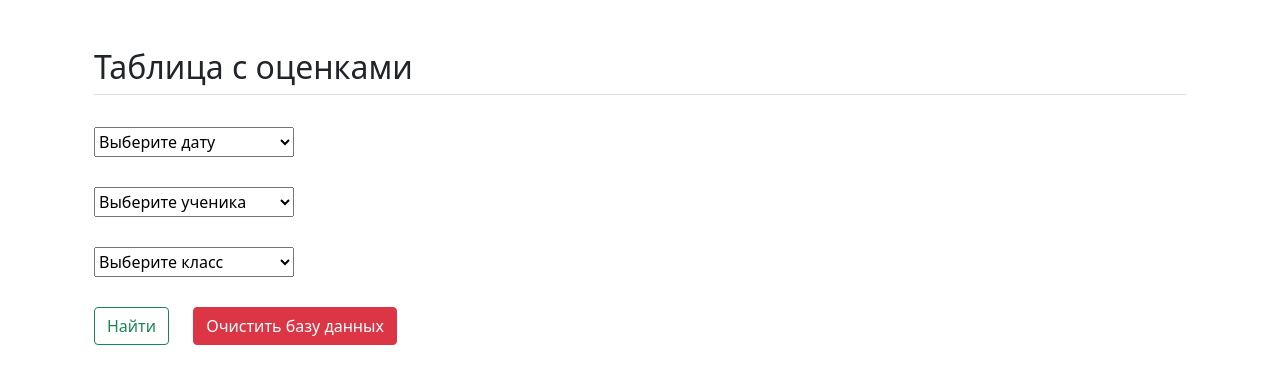
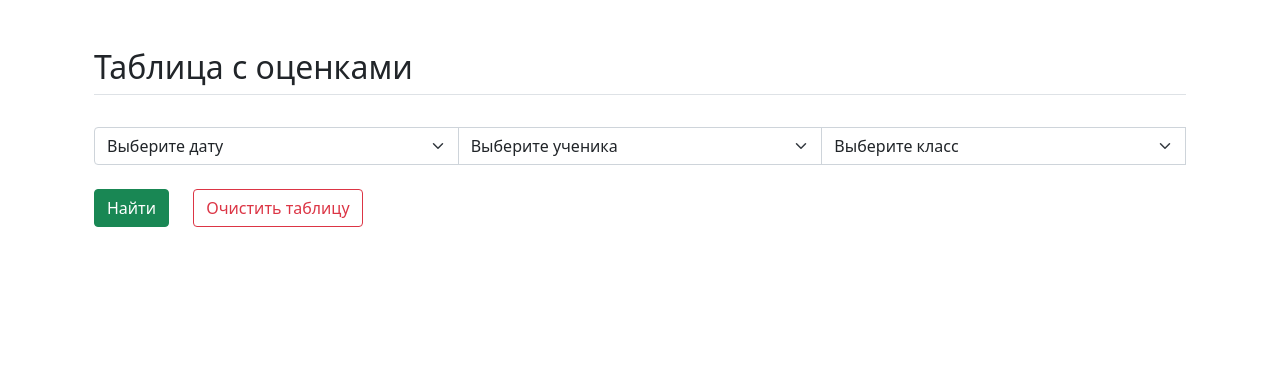
Before and after one commit to MersennexTwister/ITProject, a Flask app: a page that uses templates/results.html in a window 1280 px wide. Shown: the part 126-510 px from the top of the page. Run offline with Flask 2, Linux system fonts and the light colour scheme; a user stored in the database is signed in; data comes from the database, SQL or seed files in the repository; both versions use the stored data as it was after the commit; some libraries are stand-ins or nearby versions.

Commit message:
Правки в дизайн и функционал
- возможность добавлять разное кол-во фотографий
- запрос подтверждения на очистку таблицы

```diff
--- a/templates/add_student.html
+++ b/templates/add_student.html
@@ -20,7 +20,11 @@
           <input name={{ i }} id={{ i }} type="file" class="form-control">
           <br>
       {% endfor %}
-      <button type="submit" class="btn btn-danger">Добавить</button>
+      <div class="btn-group">
+        <button type="submit" class="btn btn-outline-success" name="increase_photo_num">+</button>
+        <button type="submit" class="btn btn-outline-danger" name="decrease_photo_num">-</button>
+      </div>
+      <button type="submit" class="btn btn-danger" name="add_student">Добавить</button>
     </form>
   </div>
 </body>
--- a/templates/results.html
+++ b/templates/results.html
@@ -10,8 +10,10 @@
 <div class="container px-4 py-5">
 <h2 class="pb-2 border-bottom">Таблица с оценками</h2>
 <br>
+
 <form method="post" enctype="multipart/form-data">
-    <select name='date-choose' style="height: 30px; width: 200px; margin-bottom: 30px;">
+    <div class="input-group">
+    <select name='date-choose' class="form-select">
     <option><a href="#" class="d-block text-decoration-none dropdown-toggle" id="dropdownUser1" data-bs-toggle="dropdown" aria-expanded="false">
         Выберите дату
     </a></option>
@@ -19,7 +21,7 @@
         <option><a class="dropdown-item">{{ x[-1] }}</a></option>
     {% endfor %}
     </select><br>
-    <select name='name-choose' style="height: 30px; width: 200px; margin-bottom: 30px;">
+    <select name='name-choose' class="form-select">
     <option><a href="#" class="d-block text-decoration-none dropdown-toggle" id="dropdownUser2" data-bs-toggle="dropdown" aria-expanded="false">
         Выберите ученика
     </a></option>
@@ -27,7 +29,7 @@
         <option><a class="dropdown-item">{{ x }}</a></option>
     {% endfor %}
     </select><br>
-    <select name='class-choose' style="height: 30px; width: 200px; margin-bottom: 30px;">
+    <select name='class-choose' class="form-select">
     <option><a href="#" class="d-block text-decoration-none dropdown-toggle" id="dropdownUser3" data-bs-toggle="dropdown" aria-expanded="false">
         Выберите класс
     </a></option>
@@ -35,14 +37,16 @@
         <option><a class="dropdown-item">{{ x }}</a></option>
     {% endfor %}
     </select><br>
-    <button type="submit" class="btn btn-outline-success" style="margin-right: 20px;">Найти</button>
-    <a href="/lk/delete_all"><button type="button" class="btn btn-danger">Очистить базу данных</button></a>
+    </div>
+    <br>
+    <button type="submit" class="btn btn-success" style="margin-right: 20px;">Найти</button>
+    <a href="/lk/delete_all"><button type="button" class="btn btn-outline-danger">Очистить таблицу</button></a>
     {% if type != 'unknown' %}
     <table class="table table-bordered table-striped table-sm" style="margin-top: 30px;">
-        <thead class="table-dark">
+        <thead>
         <tr>
+            <th scope="col">Класс</th>
             <th scope="col">ФИО ученика</th>
-            <th scope="col">Класс</th>
             {% for x in dates %}
             <th scope="col">{{ x[-1] }}</th>
             {% endfor %}
@@ -51,8 +55,8 @@
         <tbody>
             {% for el in names %}
             <tr>
+                <td>{{ el[0] }}</td>
                 <th scope="row">{{ el[1] }}</th>
-                <td>{{ el[0] }}</td>
                 {% for x in dates %}
                 {% if el[1] in resplus[x[-1]] and el[1] in resminus[x[-1]] %}
                 <td>{{ resplus[x[-1]][el[1]] }}/{{ resminus[x[-1]][el[1]] }}</td>
--- a/templates/undefined_students.html
+++ b/templates/undefined_students.html
@@ -24,7 +24,6 @@
                     <th scope="col">Фотография</th>
                     <th scope="col">Выбрать</th>
                     <th scope="col">Оценка</th>
-
                 </tr>
                 </thead>
                 <tbody>
@@ -34,7 +33,7 @@
                             <img src="{{ url_for('static', filename=el[0]) }}" height="400px"/>
                         </th>
                         <td>
-                            <select name={{ el[1] }}>
+                            <select name={{ el[1] }} class="form-select">
                             <option><a href="#" class="d-block text-decoration-none dropdown-toggle" id="dropdownUser2" data-bs-toggle="dropdown" aria-expanded="false">
                                 Ошибка
                             </a></option>
@@ -44,7 +43,7 @@
                             </select>
                         </td>
                         <td>
-                          <select name={{ el[2] }}>
+                          <select name={{ el[2] }} class="form-select">
                           <option><a href="#" class="d-block text-decoration-none dropdown-toggle" id="dropdownUser2" data-bs-toggle="dropdown" aria-expanded="false">
                               Оценка
                           </a></option>
--- a/visual.py
+++ b/visual.py
@@ -225,34 +225,44 @@ def add_student():
     id = session['user_id']
     if id is None:
         return redirect('/error_no_access')
+
     photo_list = []
-    for i in range(session['add_student_photo_num']):
-        photo_list.append('photo' + str(i))
-    print(photo_list)
+    def form_photo_list():
+        photo_list.clear()
+        for i in range(session['add_student_photo_num']):
+            photo_list.append('photo' + str(i))
+    form_photo_list()
+
     if request.method == "POST":
-        name = request.form['surname'] + ' ' + request.form['name'] + ' ' + request.form['patronymic']
-        cl = request.form['class']
-        conn, cur = get_connection('data.db')
-        ask = "SELECT COUNT(id) FROM student WHERE name = '" + name + "' AND teacher_id = " + str(id)
-        inf = cur.execute(ask).fetchone()[0]
-        if inf > 0:
-            return 'Ученик уже есть у вас в классе!'
-        ask = "SELECT COUNT(id) FROM student"
-        inf = cur.execute(ask).fetchone()[0] + 1
-        set_path(inf)
+        if 'add_student' in request.form:
+            name = request.form['surname'] + ' ' + request.form['name'] + ' ' + request.form['patronymic']
+            cl = request.form['class']
+            conn, cur = get_connection('data.db')
+            ask = "SELECT COUNT(id) FROM student WHERE name = '" + name + "' AND teacher_id = " + str(id)
+            inf = cur.execute(ask).fetchone()[0]
+            if inf > 0:
+                return 'Ученик уже есть у вас в классе!'
+            ask = "SELECT COUNT(id) FROM student"
+            inf = cur.execute(ask).fetchone()[0] + 1
+            set_path(inf)
 
-        for photo in request.files:
-            request.files[photo].save(
-                os.path.join(app.config['UPLOAD_FOLDER'], secure_filename(request.files[photo].filename)))
+            for photo in request.files:
+                request.files[photo].save(
+                    os.path.join(app.config['UPLOAD_FOLDER'], secure_filename(request.files[photo].filename)))
 
-        t = Student(id=inf, name=name, cl=cl, teacher_id=id)
+            t = Student(id=inf, name=name, cl=cl, teacher_id=id)
 
+            db.session.add(t)
+            db.session.commit()
+            session['is_changed'] = True
+            return redirect('/lk')
 
-        db.session.add(t)
-        db.session.commit()
-        session['is_changed'] = True
-        return redirect('/lk')
-
+        elif 'increase_photo_num' in request.form:
+            session['add_student_photo_num'] = session['add_student_photo_num'] + 1
+            form_photo_list()
+        elif 'decrease_photo_num' in request.form:
+            session['add_student_photo_num'] = session['add_student_photo_num'] - 1
+            form_photo_list()
 
     return render_template('add_student.html', photo_list=photo_list)
 
@@ -481,10 +491,15 @@ def data_results(type):
 
 @app.route('/lk/delete_all')
 def delete_all():
-    conn, cur = get_connection('data.db')
-    cur.execute('DELETE FROM mark')
-    conn.commit()
-    return redirect('/lk/data_results/type=unknown')
+    t_id = session['user_id']
+    if t_id == None:
+        return redirect('/error_no_access')
+    if request.method == 'POST':
+        conn, cur = get_connection('data.db')
+        cur.execute('DELETE FROM mark')
+        conn.commit()
+        return redirect('/lk/data_results/type=unknown')
+    return render_template('delete_all.html')
 
 
 if __name__ == "__main__":
```
Also changed, not shown: templates/delete_all.html (added, +16 -0 lines), data.db.
